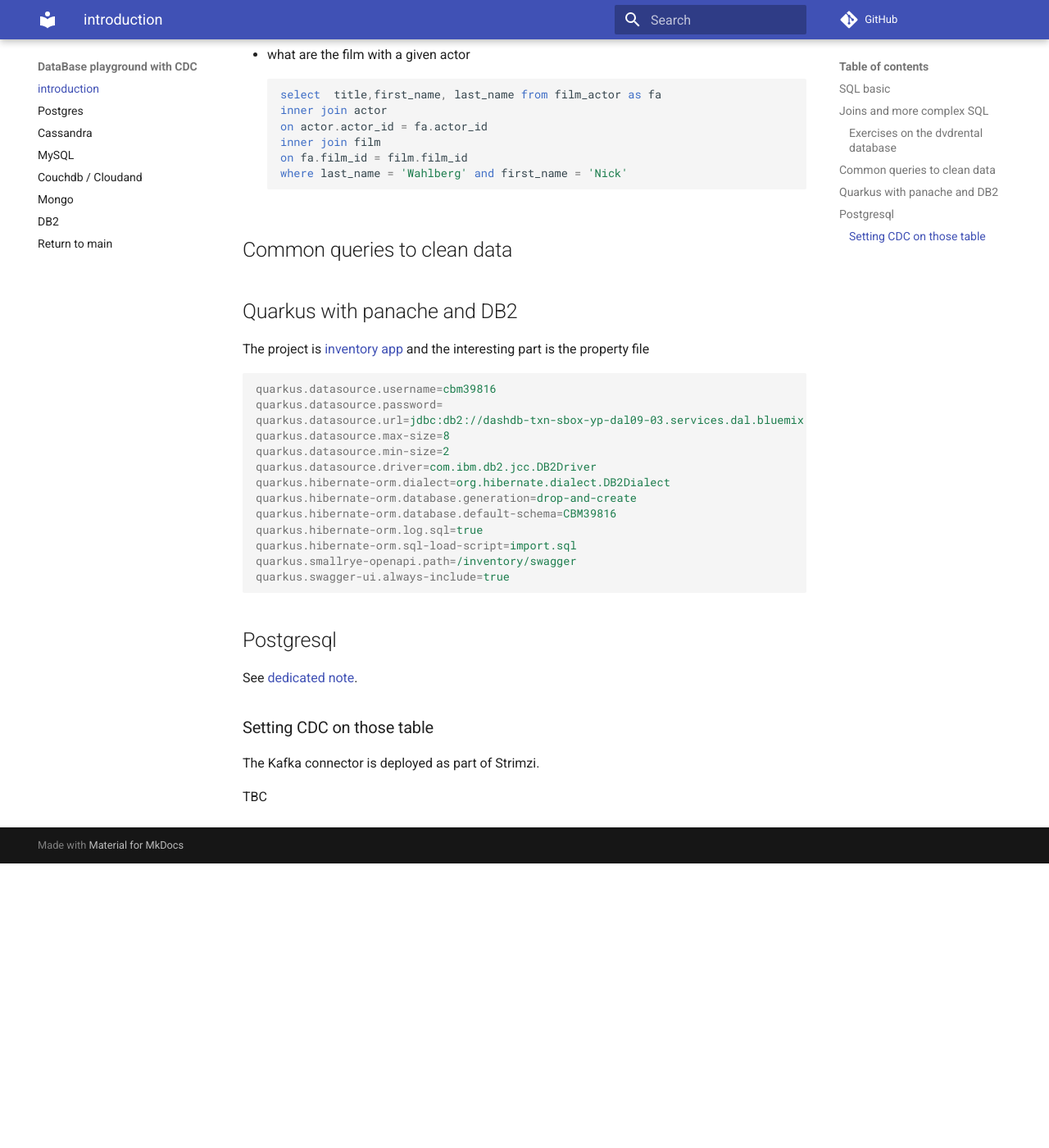
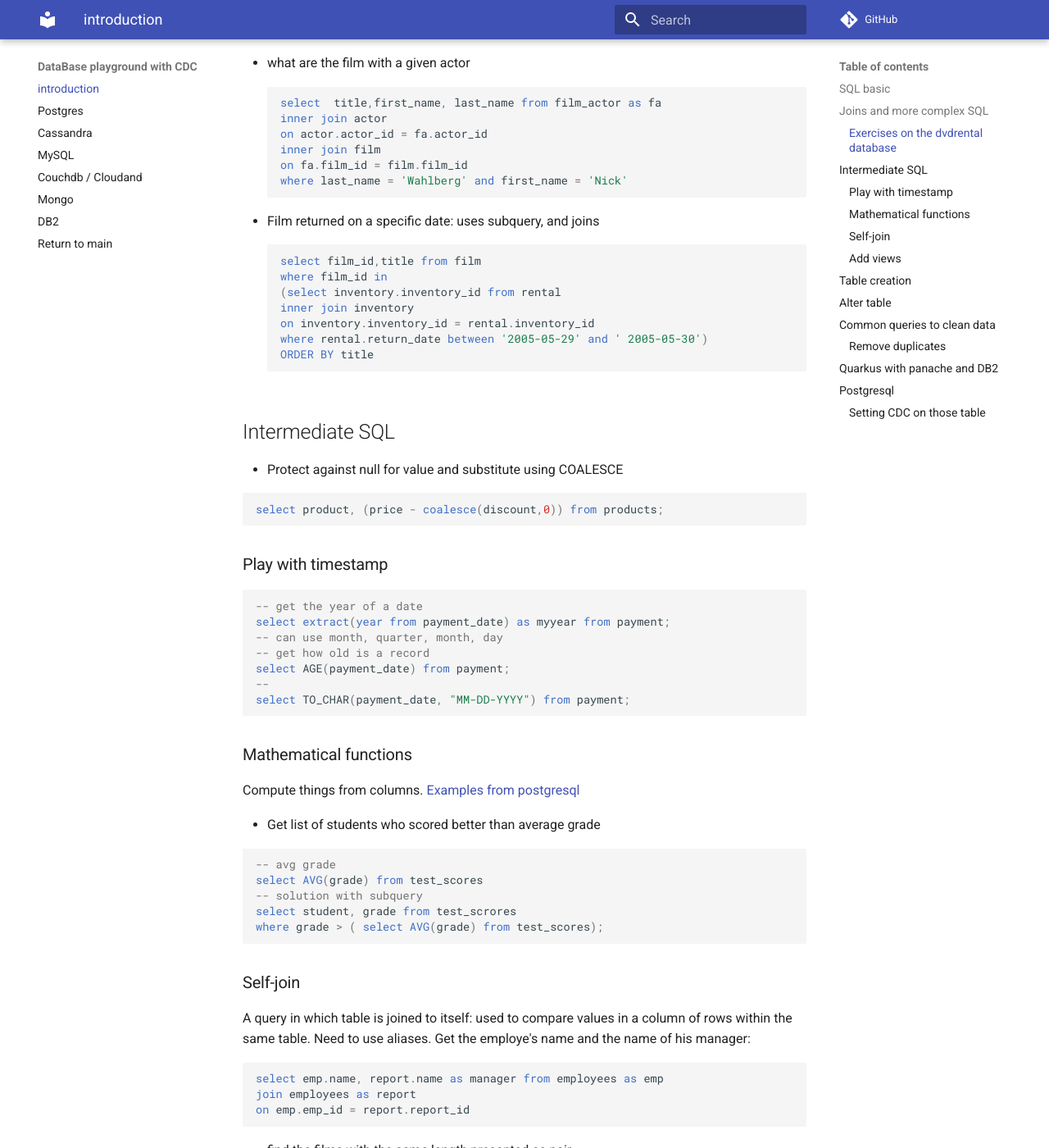
Before and after one commit to jbcodeforce/db-play, an MkDocs documentation site: the page built from docs/index.md, in a window 1280 px wide and 1400 px high, scrolled down 4143 px. Shown: the whole window at 82% size. Built offline with MkDocs 1.6.1 and Material for MkDocs 9.7.7, drawn with Linux system fonts in a browser that asks for light colours; comment, search, counter and statistics services are not loaded; before the commit the page ends 5196 px from its top, so only the background shows below that; some of the changed text lies outside the part shown.

Commit message:
complete sql training

````diff
--- a/docs/index.md
+++ b/docs/index.md
@@ -54,13 +54,11 @@
 group by  customer_id having sum(amount) >= 110;
 ```
 
-See also [postgres study](./postgres.md)
+See also [postgres study](./postgres.md) for information to run SQL on a local postgresql started with docker compose.
 
 ## Joins and more complex SQL
 
-Join to group records from two tables. Global structure
-
-* Inner join:
+Join to group records from two tables. Global Inner join SQL structure looks like: build a projection of all elements in table A also present in table B. Get all columns of both table
 
 ```sql
 SELECT * FROM table_a INNER JOIN table_b on table_a.column = table_b.column_b
@@ -173,7 +171,132 @@
     where last_name = 'Wahlberg' and first_name = 'Nick'
     ```
 
+* Film returned on a specific date: uses subquery, and joins
+
+    ```sql
+    select film_id,title from film
+    where film_id in
+    (select inventory.inventory_id from rental
+    inner join inventory
+    on inventory.inventory_id = rental.inventory_id
+    where rental.return_date between '2005-05-29' and ' 2005-05-30')
+    ORDER BY title
+    ```
+
+## Intermediate SQL
+
+* Protect against null for value and substitute using COALESCE
+
+```sql
+select product, (price - coalesce(discount,0)) from products;
+```
+
+### Play with timestamp
+
+```sql
+-- get the year of a date
+select extract(year from payment_date) as myyear from payment;
+-- can use month, quarter, month, day
+-- get how old is a record
+select AGE(payment_date) from payment;
+--
+select TO_CHAR(payment_date, "MM-DD-YYYY") from payment;
+```
+
+### Mathematical functions
+
+Compute things from columns. [Examples from postgresql](https://www.postgresql.org/docs/9.5/functions-math.html)
+
+* Get list of students who scored better than average grade
+
+```sql
+-- avg grade
+select AVG(grade) from test_scores
+-- solution with subquery
+select student, grade from test_scrores
+where grade > ( select AVG(grade) from test_scores);
+```
+
+### Self-join
+
+A query in which table is joined to itself: used to compare values in a column of rows within the same table. Need to use aliases. Get the employe's name and the name of his manager:
+
+```sql
+select emp.name, report.name as manager from employees as emp
+join employees as report
+on emp.emp_id = report.report_id
+```
+
+* find the films with the same length presented as pair
+
+```sql
+from f1.title, f2.title, f1.length from film as f1
+inner join film as f2
+on f1.film_id != f2.film_id and f1.length = f2.length
+```
+
+* Compare the various amounts of films per movie rating
+
+```sql
+select
+sum(CASE rating
+    WHEN 'R' THEN 1
+    ELSE 0
+END) as R,
+sum(CASE rating
+    WHEN 'PG' THEN 1
+    ELSE 0
+END) as PG,
+sum(CASE rating
+    WHEN 'PG-13' THEN 1
+    ELSE 0
+END) as PG13
+from film
+```
+
+
+### Add views
+
+It is a stored query to be executed often.
+
+```sql
+create view customer_info as
+SELECT ... -- the sql to repeat
+```
+
+## Table creation
+
+For primary key try to using numerical type and Postgresl sequence like:
+
+```sql
+CREATE TABLE players (player_id SERIAL PRIMARY_KEY, age smallint not null)
+```
+
+Use CHECK to put constraint on column and between column
+
+```sql
+hire_date DATE check (hire_date > birthday)
+```
+## Alter table
+
+```sql
+-- drop a constraint
+alter table people alter column name drop not null
+```
+
+[Alter table in postgresql - doc](https://www.postgresql.org/docs/9.5/sql-altertable.html)
 ## Common queries to clean data
+
+### Remove duplicates
+
+```sql
+-- search for same transaction
+SELECT transaction_id, COUNT(transaction_id)
+FROM Transaction__Table
+GROUP BY transaction_id
+HAVING COUNT(transaction_id) > 1;
+--
+```
 ## Quarkus with panache and DB2
 
 The project is [inventory app](https://github.com/jbcodeforce/eda-kconnect-lab/tree/master/inventory-app) and the interesting part is the property file
````
Also changed, not shown: docs/postgres.md (+11 -2 lines).
